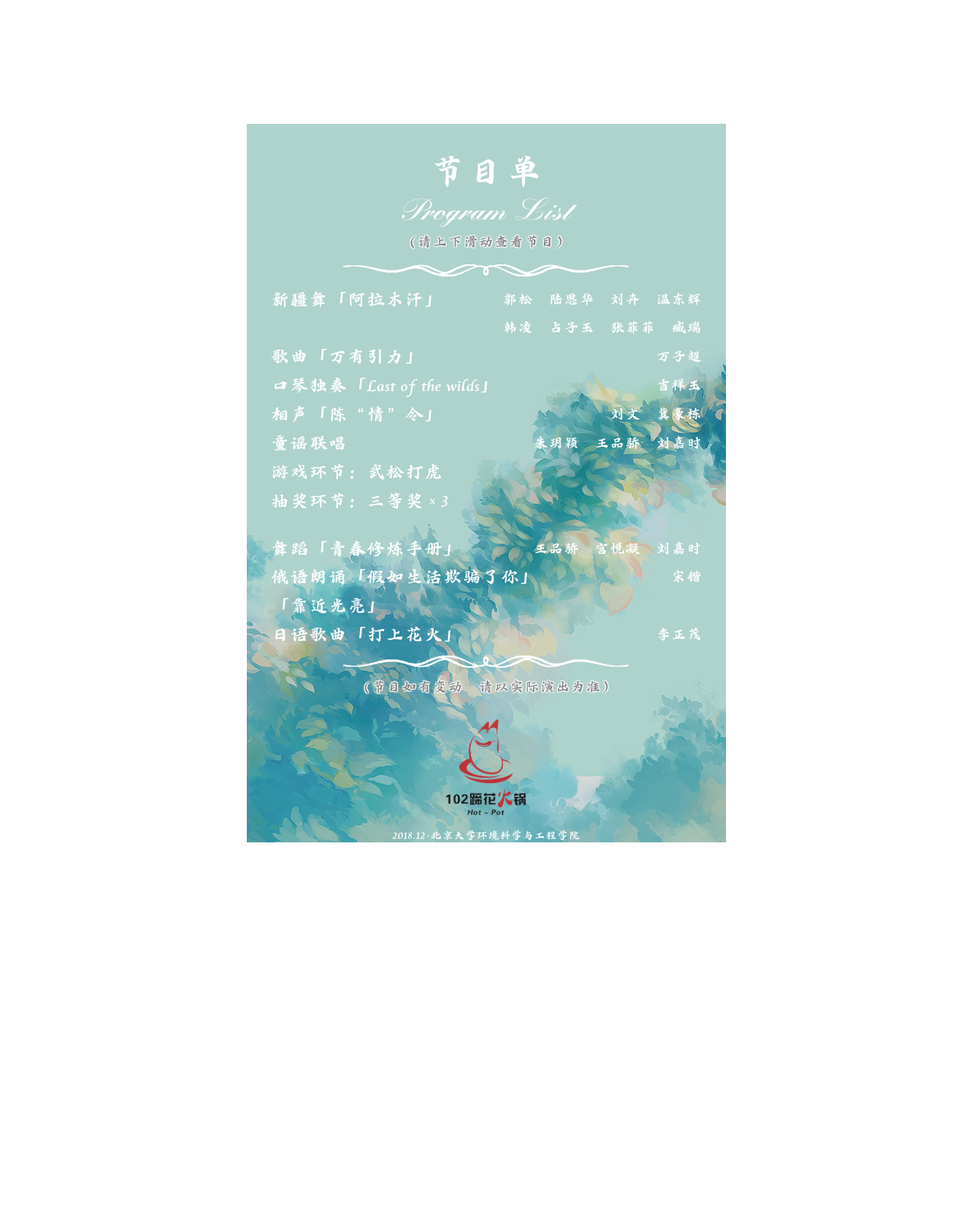
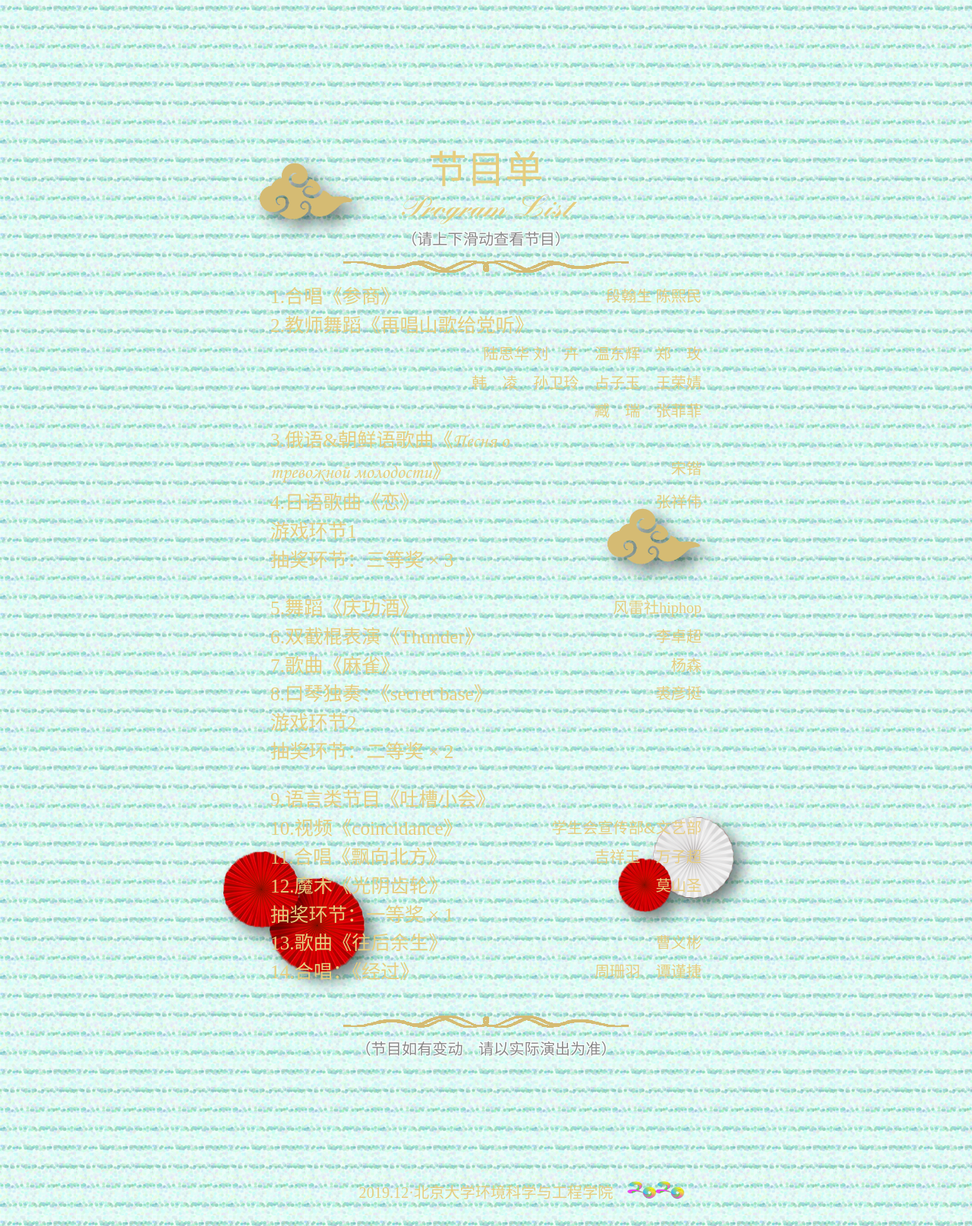
Before and after one commit to PKU-CESE-SU/pku-cese-su.github.io, a Jekyll site: the page 2019-12-new-year-shows.html, which Jekyll copies as it is, in a window 1280 px wide. Shown: the whole page at 76% size. Built offline with Jekyll 4.4.1, drawn with Linux system fonts in a browser that asks for light colours; some web fonts are replaced; comment, search, counter and statistics services are not loaded; before the commit the page ends 1272 px from its top, so only the background shows below that.

Commit message:
Lv Weifan

```diff
--- a/2019-12-new-year-shows.html
+++ b/2019-12-new-year-shows.html
@@ -1,39 +1,60 @@
 <!DOCTYPE html>
 <html lang="zh-cn">
 <head>
-        <meta charset="utf-8"/>
-        <meta name="viewport" content="width=device-width, minimum-scale=1.0, maximum-scale=1.0, user-scalable=no"/>
-        <link rel="shortcut icon" href="/favicon.ico">
-        <title>2019年环院“环然一新”新年晚会节目单</title>
+	<meta http-equiv="Content-Type" content="text/html; charset=UTF-8">
+	<meta name="viewport" content="width=device-width, minimum-scale=1.0, maximum-scale=1.0, user-scalable=no">
+	<link rel="shortcut icon" href="">
+	<title>2020年环院“廿廿不忘”新年晚会节目单</title>
 	<style>
 		@font-face {
 			font-weight: normal;
 			font-style: normal;
-                font-family: "2018-12-new-year";
-                src: url("images/2018-12-new-year.ttf") format("truetype");
+			font-family: "2019-12-new-year";
+			src: url("images/2019-12-new-year.ttf") format("truetype");
 		}
+
 		@font-face {
 			font-weight: bold;
 			font-style: bold;
-                font-family: "2018-12-new-year-english";
-                src: url("images/2018-12-new-year-english.ttf") format("truetype");
+			font-family: "2019-12-new-year-english";
+			src: url("images/2019-12-new-year-english.ttf") format("truetype");
 		}
+
+		@font-face {
+			font-weight: bold;
+			font-style: bold;
+			font-family: "2019-12-new-year-extra";
+			src: url("images/2019-12-new-year-extra.ttf") format("truetype");
+		}
+
 		* {
 			box-sizing: border-box;
 			margin: 0;
 			padding: 0;
 		}
+
 		body {
 			color: #ffffff;
-                font-family:  "2018-12-new-year";
+			font-family:  "2019-12-new-year";
+			background:url("images/background.png");
 		}
+
+		#backgroundpic{
+			box-sizing: border-box;
+			z-index:-1;
+			object-fit: contain;
+			object-position: center center;
+		}
+
+		.backpic{
+			position:absolute;
+			filter: drop-shadow(10px 10px 10px rgba(0,0,0,.5));
+		}
+
+
 		#content {
 			box-sizing: border-box;
 			margin: 0 auto;
-                background: url("images/2018-12-new-year-background.png");
-                background-position: center;
-                background-size: 100%;
-                background-repeat: no-repeat;
 			text-align: center;
 			border-spacing: 0px;
 		}
@@ -43,52 +64,60 @@
 			padding: 5%;
 			height: 100%;
 		}
+
 		#title {
+			color: #e6cd7f;
 			text-align: center;
 			font-size: 2em;
-                font-family:  "2018-12-new-year";
+			font-family:  "2019-12-new-year";
 			line-height: 1.2em;
 		}
+
 		#title-english {
+			color: #e6cd7f;
 			text-align: center;
 			font-size: 1.5em;
-                font-family:  "2018-12-new-year-english";
+			font-family:  "2019-12-new-year-english";
 			line-height: 1.2em;
 		}
 
 		#content-tip {
 			color: #888;
 			text-shadow: #fff 1px 1px 1px, #fff -1px -1px 1px, #fff -1px 1px 1px, #fff 1px -1px 1px;
+			text-align: center;
 			font-size: 0.8em;
 			line-height: 1.5em;
 		}
 
 		#content-line-top, #content-line-bottom {
+			position: relative;
 			margin: 0.5em auto;
 			width: 14.88em;
 			height: 0.64em;
-                background-image: url(images/2018-12-new-year-line.png);
+			background-image: url(images/2019-12-new-year-line.png);
 			background-size: 100% 200%;
 		}
 
 		#content-line-bottom {
 			background-position-y: bottom;
 		}
-            #content-box {
-                overflow-y: scroll;
-                border-radius: 10px;
-            }
+
+
 		.show {
 			clear: both;
 			line-height: 1.5em;
 		}
+
 		.show-name {
+			color: #e6cd7f;
 			float: left;
 			max-width: 70%;
 			text-align: left;
 			/* text-shadow: #000 1px 1px 1px, #000 -1px -1px 1px, #000 -1px 1px 1px, #000 1px -1px 1px; */
 		}
+
 		.show-player {
+			color: #e6cd7f;
 			float: right;
 			max-width: 70%;
 			text-align: right;
@@ -112,75 +141,107 @@
 			top: 0;
 			background-size: 100%;
 		}
+
 		.copyright {
-                position: absolute;
+			color: #e6cd7f;
+			position: relative;
 			bottom: 0;
 			left: 0;
 			width: 100%;
 			text-align: center;
-                font-size: 0.6em;
+			font-size: 0.8em;
+			margin-top:0.3em;
 		}
+
 			#cnzzLink {
 			display: none;
 		}
 	</style>
 </head>
+
 <body>
-        <table id="content">
-            <tr>
-                <td id="content-cell">
+	<span id="backgroundpic">
+		<img class="backpic" src="images/2019-12-new-year-cloud.png" style="width:125px;height:75px; margin-top:50px;margin-left:16px;">
+
+		<img class="backpic" src="images/2019-12-new-year-cloud.png" style="width:125px;height:75px; position:absolute;right:0px; margin-top:500px;margin-right:30px;">
+
+		<img class="backpic" src="images/2019-12-new-year-round.png" style="width:125px;height:125px; position:fixed;bottom:0px; margin-bottom:-10px;margin-left:30px;">
+		<img class="backpic" src="images/2019-12-new-year-round.png" style="width:100px;height:100px; position:fixed;bottom:0px; margin-bottom:50px;margin-left:-30px;">
+
+		<img class="backpic" src="images/2019-12-new-year-bottom.png" style="width:150px;height:125px; position:fixed;right:0px;bottom:0px; margin-bottom:70px;margin-right:-10px;">
+	</span>
+	<table id="content" style="width: 631px; height: 946.5px; font-size: 25.24px; margin-top: 0px;">
+		<tbody><tr><td id="content-cell">
 			<div id="title">节目单</div>
 			<div id="title-english">Program List</div>
 			<div id="content-tip">（请上下滑动查看节目）</div>
 			<div id="content-line-top"></div>
-                    <div id="content-box">
-                        <div class="show"><div class="show-name">新疆舞「阿拉木汗」</div><div class="show-player">郭松　陆思华　刘卉　温东辉<br>韩凌　占子玉　张菲菲　臧瑞</div></div>
-                        <div class="show"><div class="show-name">歌曲「万有引力」</div><div class="show-player">万子超</div></div>
-                        <div class="show"><div class="show-name">口琴独奏「Last of the wilds」</div><div class="show-player">吉祥玉</div></div>
-                        <div class="show"><div class="show-name">相声「陈“情”令」</div><div class="show-player">刘文　冀豪栋</div></div>
-                        <div class="show"><div class="show-name">童谣联唱</div><div class="show-player">朱玥颖　王品骄　刘嘉时</div></div>
-                        <div class="show"><div class="show-name">游戏环节：武松打虎</div></div>
+			<div>	<!--节目内容-->
+				<div class="show"><div class="show-name">1.合唱《参商》</div><div class="show-player">段翰生 陈熙民</div></div>
+				<div class="show"><div class="show-name">2.教师舞蹈《再唱山歌给党听》</div><div class="show-player">陆思华 刘　卉　温东辉　郑　玫</br>韩　凌　孙卫玲　占子玉　王荣婧</br>臧　瑞　张菲菲</div></div>
+				<div class="show"><div class="show-name">3.俄语&朝鲜语歌曲《<span style="font-family:  '2019-12-new-year-extra'">Песня о тревожной молодости</span>》</div><div class="show-player"></br>宋锴</div></div>
+				<div class="show"><div class="show-name">4.日语歌曲《恋》</div><div class="show-player">张祥伟</div></div>
+				<div class="show"><div class="show-name">游戏环节1</div></div>
 				<div class="show"><div class="show-name">抽奖环节：三等奖 × 3</div></div>
 				<div class="show-blank"></div>
-                        <div class="show"><div class="show-name">舞蹈「青春修炼手册」</div><div class="show-player">王品骄　宫悦凝　刘嘉时</div></div>
-                        <div class="show"><div class="show-name">俄语朗诵「假如生活欺骗了你」「靠近光亮」</div><div class="show-player">宋锴</div></div>
-                        <div class="show"><div class="show-name">日语歌曲「打上花火」</div><div class="show-player">李正茂</div></div>
-                        <div class="show"><div class="show-name">游戏环节：动物大连蹲</div></div>
+				<div class="show"><div class="show-name">5.舞蹈《庆功酒》</div><div class="show-player">风雷社hiphop</div></div>
+				<div class="show"><div class="show-name">6.双截棍表演《Thunder》</div><div class="show-player">李卓超</div></div>
+				<div class="show"><div class="show-name">7.歌曲《麻雀》</div><div class="show-player">杨森</div></div>
+				<div class="show"><div class="show-name">8.口琴独奏：《secret base》</div><div class="show-player">裘彦挺</div></div>
+				<div class="show"><div class="show-name">游戏环节2</div></div>
 				<div class="show"><div class="show-name">抽奖环节：二等奖 × 2</div></div>
 				<div class="show-blank"></div>
-                        <div class="show"><div class="show-name">歌曲「我爱你中国」</div><div class="show-player">周方升</div></div>
-                        <div class="show"><div class="show-name">魔术「变化莫测」</div><div class="show-player">莫山圣</div></div>
-                        <div class="show"><div class="show-name">歌曲「如果有来生」</div><div class="show-player">王易初</div></div>
-                        <div class="show"><div class="show-name">碧水蓝天杯颁奖</div></div>
-                        <div class="show"><div class="show-name">抽奖环节：幸运奖 × 5　一等奖 × 1</div></div>
-                        <div class="show"><div class="show-name">歌曲「骄傲的少年」</div><div class="show-player">刘牧时　陈梓正　梁恩航<br>潘炎鼎　姜玫婕　于亚申</div></div>
+				<div class="show"><div class="show-name">9.语言类节目《吐槽小会》</div><div class="show-player"></div></div>
+				<div class="show"><div class="show-name">10.视频《coincidance》</div><div class="show-player">学生会宣传部&文艺部</div></div>
+				<div class="show"><div class="show-name">11.合唱《飘向北方》</div><div class="show-player">吉祥玉　万子超</div></div>
+				<div class="show"><div class="show-name">12.魔术《光阴齿轮》</div><div class="show-player">莫山圣</div></div>
+				<div class="show"><div class="show-name">抽奖环节：一等奖 × 1</div></div>
+				<div class="show"><div class="show-name">13.歌曲《往后余生》</div><div class="show-player">曹义彬</div></div>
+				<div class="show"><div class="show-name">14.合唱：《经过》</div><div class="show-player">周珊羽　谭谨捷</div></div>
+				<div class="show-blank"></div>
 			</div>
 			<div id="content-line-bottom"></div>
 			<div id="content-tip">（节目如有变动　请以实际演出为准）</div>
-                    <div id="sponsor-box">
+			<footer>
+					<div id="sponsor-box" style="height: 126.2px;">
 						<div class="sponsor-01"></div>
+						<div class="sponsor-02"></div>
 					</div>
-                    <div class="copyright">2018.12·北京大学环境科学与工程学院</div>
-                </td>
-            </tr>
+				<div class="copyright">2019.12·北京大学环境科学与工程学院
+				<img src="images/2020.png" width="80px" height="25px" style="position:absolute;margin-left:3%"></div>
+			</footer>
+		</td></tr></tbody>
 	</table>
-        <div id="cnzzLink"><script src="https://s5.cnzz.com/z_stat.php?id=1275861275&web_id=1275861275"></script></div>
 	<script>
 		var sponsors = document.getElementById("sponsor-box").children;
 		for (var i = 0; i < sponsors.length; i++) {
-                sponsors[i].style.backgroundImage = "url(\"images/2018-12-new-year-sponsor-" + (i < 9 && "0") + (i + 1) + ".png\")";
+			sponsors[i].style.backgroundImage = "url(\"images/2019-12-new-year-sponsor-" + (i < 9 && "0") + (i + 1) + ".png\")";
 		}
 		function resizeHeight() {
 			var width = window.innerWidth < 631 ? window.innerWidth : 631,
 				height = width * 1.5,
 				fontSize = width / 25;
 				topMargin = (window.innerHeight - height) / 2,
-                    contentStyle = document.getElementById("content").style;
+				contentStyle = document.getElementById("content").style,
+				windowWidth=window.innerWidth;
 			contentStyle.width = width + "px";
 			contentStyle.height = height + "px";
 			contentStyle.fontSize = (fontSize > 14 ? fontSize : 14) + "px";
 			contentStyle.marginTop = (topMargin > 0 ? topMargin : 0) + "px";
+
+			var backgroundpics = document.getElementById("backgroundpic").children;
+			for (var i = 0; i < backgroundpics.length; i++) {
+				var backgroundpicStyle = backgroundpics[i].style;
+			backgroundpicStyle.width =Number(backgroundpicStyle.width.replace("px",""))*width/625 + "px";//widthResize;
+			backgroundpicStyle.height =Number(backgroundpicStyle.height.replace("px",""))*width/625 + "px";//heightResize;
+			backgroundpicStyle.marginLeft = (windowWidth-width)/2+Number(backgroundpicStyle.marginLeft.replace("px",""))*width/625 + "px";
+			backgroundpicStyle.marginRight = (windowWidth-width)/2+Number(backgroundpicStyle.marginRight.replace("px",""))*width/625 + "px";
+			backgroundpicStyle.marginTop = Number(backgroundpicStyle.marginTop.replace("px",""))*width/625 + "px";
+			backgroundpicStyle.marginBottom = Number(backgroundpicStyle.marginBottom.replace("px",""))*width/625 + "px";
+			}
+
 			document.getElementById("content-box").style.maxHeight = (width * 1.225 - fontSize * 9.88 - 50) + "px";
+
 			document.getElementById("sponsor-box").style.height = width / 5 + "px";
 			var sponsors = document.getElementById("sponsor-box").children;
 			for (var i = 0; i < sponsors.length; i++) {
```
Also changed, not shown: images/2019-12-new-year-bottom.png (added), images/2019-12-new-year-cloud.png (added), images/2019-12-new-year-english.ttf (added), images/2019-12-new-year-extra.ttf (added), images/2019-12-new-year-line.png (added), images/2019-12-new-year-round.png (added), images/2019-12-new-year-sponsor-01.png (added), images/2019-12-new-year-sponsor-02.png (added), images/2020.png (added), 1 other file. Lines whose indentation alone changed are shown as unchanged.
